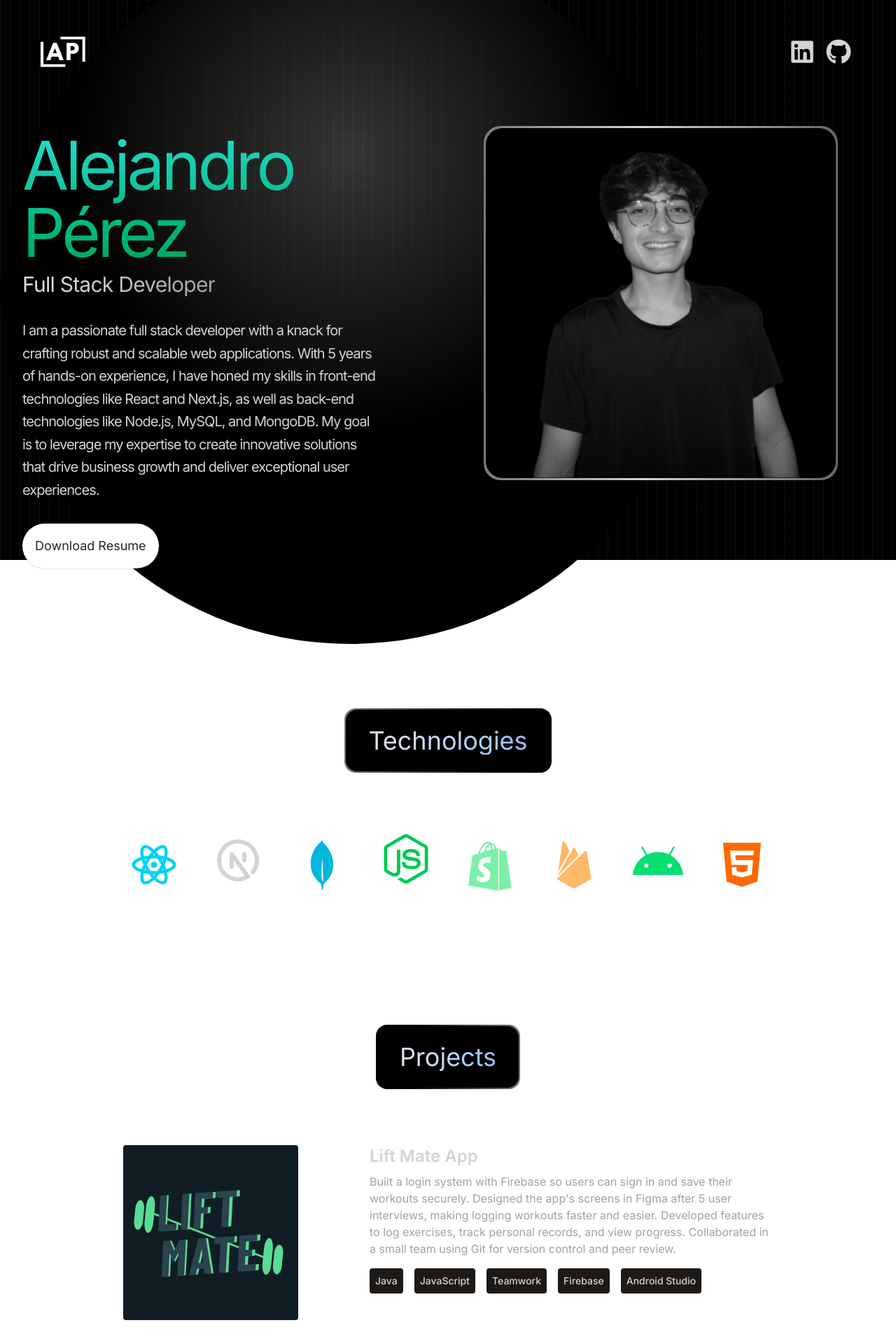
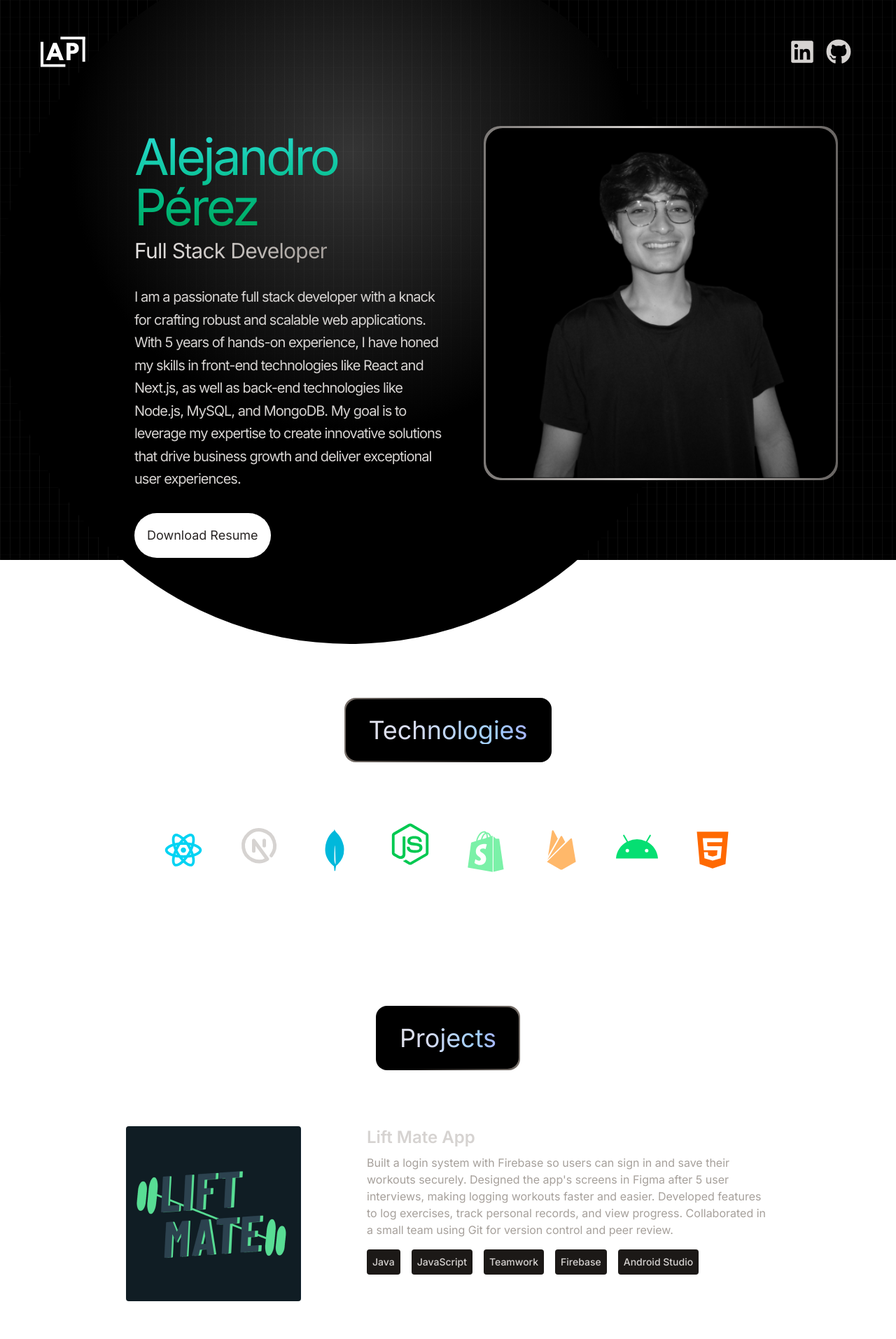
Before and after one commit to aperezro/Alejandro, a React (Vite) app: page / in a window 1280 px wide. Shown: the top 1913 px of the page at 70% size. Built offline with nearby package versions, Linux system fonts and the light colour scheme; grey boxes are pictures that could not be loaded.

Commit message:
animation

```diff
--- a/src/App.jsx
+++ b/src/App.jsx
@@ -19,7 +19,7 @@ const App = () => {
 
 
 
-      <div className="container mx-auto px-8">
+      <div className="container mx-auto px-4 sm:px-8 max-w-full overflow-hidden">
         <Navbar />
         <Hero />
         <Technologies />
--- a/src/components/Experience.jsx
+++ b/src/components/Experience.jsx
@@ -1,19 +1,31 @@
 import { EXPERIENCES } from "../constants";
+import { motion } from "framer-motion";
 
 const Experience = () => {
   return (
     <div className="pb-4 px-4"> {/* add side padding on mobile */}
-      <div className="my-20 flex justify-center">
+      <motion.div
+        className="my-20 flex justify-center"
+        whileInView={{ opacity: 1, y: 0 }}
+        initial={{ opacity: 0, y: 100 }}
+        transition={{ duration: 1.5 }}
+      >
         <div className="relative rounded-2xl p-[2px] bg-gradient-to-r from-stone-500 to-black">
           <div className="rounded-2xl bg-black px-8 py-6 text-center">
             <h2 className="animated-stone-gradient-text text-4xl">Experience</h2>
           </div>
         </div>
-      </div>
+      </motion.div>
 
       <div>
         {EXPERIENCES.map((experience, index) => (
-          <div key={index} className="mb-8 flex flex-wrap lg:justify-center">
+          <motion.div
+            key={index}
+            className="mb-8 flex flex-wrap lg:justify-center"
+            whileInView={{ opacity: 1, x: 0 }}
+            initial={{ opacity: 0, x: index % 2 === 0 ? -100 : 100 }}
+            transition={{ duration: 1, delay: index * 0.2 }}
+          >
             <div className="w-full lg:w-1/4">
               <p className="mb-2 text-sm text-stone-400">{experience.year}</p>
             </div>
@@ -30,16 +42,18 @@ const Experience = () => {
               {/* Wrap chips and prevent horizontal overflow */}
               <div className="mt-4 flex flex-wrap gap-2 break-words">
                 {experience.technologies.map((tech, i) => (
-                  <span
+                  <motion.span
                     key={i}
                     className="rounded bg-stone-900 px-2 py-1 text-sm font-medium text-stone-300"
+                    whileHover={{ scale: 1.05, backgroundColor: "#404040" }}
+                    transition={{ duration: 0.2 }}
                   >
                     {tech}
-                  </span>
+                  </motion.span>
                 ))}
               </div>
             </div>
-          </div>
+          </motion.div>
         ))}
       </div>
     </div>
--- a/src/components/Hero.jsx
+++ b/src/components/Hero.jsx
@@ -5,8 +5,8 @@ import { motion } from "framer-motion"
 
 const Hero = () => {
     return (
-        <div className="pb-4 lg:mb-36">
-            <div className="flex flex-wrap lg:flex-row-reverse">
+        <div className="pb-4 lg:mb-36 overflow-hidden">
+            <div className="flex flex-wrap lg:flex-row-reverse max-w-full">
 
                <div className="w-full lg:w-1/2">
   <div className="flex justify-center lg:p-8">
@@ -26,14 +26,14 @@ const Hero = () => {
 </div>
 
 
-                <div className="w-full lg:w-1/2">
+                <div className="w-full lg:w-1/2 min-w-0">
                     <motion.div
-                        className="flex flex-col items-center lg:items-start mt-10"
+                        className="flex flex-col items-center lg:items-start mt-10 max-w-full lg:ml-40"
                         initial={{ x: -100, opacity: 0 }}
                         animate={{ x: 0, opacity: 1 }}
                         transition={{ duration: 0.8, ease: "easeOut", delay: 0.2 }}
                     >
-                        <h2 className = "animated-gradient-text pb-2 text-4xl tracking-tighter lg:text-8xl">
+                        <h2 className = "animated-gradient-text pb-2 text-4xl tracking-tighter lg:text-6xl xl:text-7xl break-words">
                             Alejandro Pérez
                         </h2>
                         <span className="bg-gradient-to-r from-stone-200 to-stone-400 bg-clip-text
@@ -48,7 +48,7 @@ const Hero = () => {
                             target="_blank"
                             rel="noopener noreferrer"
                             download="Alejandro_Perez_Resume.pdf"
-                            className="bg-white rounded-full p-4.5 text-lg text-stone-800 mb-10 shadow-sm hover:shadow-[0_0_30px_rgba(255,255,255,0.5)] focus-visible:scale-105 relative overflow-hidden"
+                            className="bg-white rounded-full p-4.5 text-lg text-stone-800 mb-10 shadow-sm hover:shadow-[0_0_30px_rgba(255,255,255,0.5)] focus-visible:scale-105 relative overflow-hidden max-w-full"
                             whileHover="hover"
                             initial="initial"
                         >
--- a/src/components/Projects.jsx
+++ b/src/components/Projects.jsx
@@ -19,21 +19,21 @@ const Projects = () => {
         </div>
       </motion.div>
 
-      <div>
+      <div className="max-w-full overflow-hidden px-4">
         {PROJECTS.map((project, index) => (
-          <div key={index} className="mb-8 flex flex-wrap items-start gap-6 lg:gap-12 lg:justify-center">
+          <div key={index} className="mb-8 flex flex-wrap items-start gap-6 lg:gap-12 lg:justify-center max-w-full">
 
             <motion.div
             whileInView={{opacity: 1,x: 0 }}
             initial={{opacity: 0,x: -100 }}
             transition={{duration: 1}}
-            className="w-full lg:w-1/4 lg:pr-8">
+            className="w-full lg:w-1/4 lg:pr-8 min-w-0">
               <img
                 src={project.image}
                 alt={project.title}
                 width={250}
                 height={250}
-                className="mb-6 rounded"/>
+                className="mb-6 rounded max-w-full h-auto"/>
             </motion.div>
 
             <motion.div
@@ -41,7 +41,7 @@ const Projects = () => {
             initial={{opacity: 0,x: 100 }}
             transition={{duration: 1}}
 
-            className="w-full max-w-xl lg:w-3/4">
+            className="w-full max-w-xl lg:w-3/4 min-w-0">
             <h3 className="mb-2 font-semibold text-2xl">{project.title}</h3>
             <p className='mb-4 text-stone-400'>{project.description}</p>
             <div className="flex flex-wrap items-center gap-2">
--- a/src/components/Technologies.jsx
+++ b/src/components/Technologies.jsx
@@ -50,7 +50,7 @@ const Technologies = () => {
         whileInView={{opacity: 1,x: 0 }}
         initial={{opacity: 0,x: -100 }}
         transition={{duration: 1.5}}
-        className="flex flex-wrap items-center justify-center gap-4">
+        className="flex flex-wrap items-center justify-center gap-4 max-w-full overflow-hidden px-4">
 
             <motion.div
                 initial="initial"
@@ -58,7 +58,7 @@ const Technologies = () => {
                 variants={iconVariants(2.5)}
                 className="p-4" >
 
-                <RiReactjsLine className="text-7xl text-cyan-400" />
+                <RiReactjsLine className="text-5xl lg:text-6xl text-cyan-400" />
             </motion.div>
 
             <motion.div
@@ -66,7 +66,7 @@ const Technologies = () => {
                 animate="animate"
                 variants={iconVariants(2)}
                  className="p-4">
-                <TbBrandNextjs className="text-7xl" />
+                <TbBrandNextjs className="text-5xl lg:text-6xl" />
             </motion.div>
 
             <motion.div
@@ -74,7 +74,7 @@ const Technologies = () => {
             animate="animate"
             variants={iconVariants(2.5)}
             className="p-4">
-                <SiMongodb className="text-7xl text-cyan-500" />
+                <SiMongodb className="text-5xl lg:text-6xl text-cyan-500" />
             </motion.div>
 
 
@@ -83,7 +83,7 @@ const Technologies = () => {
             animate="animate"
                 variants={iconVariants(6)}
             className="p-4">
-                <FaNodeJs  className="text-7xl text-green-500" />
+                <FaNodeJs  className="text-5xl lg:text-6xl text-green-500" />
             </motion.div>
 
             <motion.div
@@ -91,7 +91,7 @@ const Technologies = () => {
             animate="animate"
             variants={iconVariants(4)}
             className="p-4">
-                <FaShopify  className="text-7xl text-green-300" />
+                <FaShopify  className="text-5xl lg:text-6xl text-green-300" />
             </motion.div>
 
             <motion.div
@@ -99,7 +99,7 @@ const Technologies = () => {
             animate="animate"
             variants={iconVariants(2.5)}
             className="p-4">
-                <IoLogoFirebase  className="text-7xl text-orange-300" />
+                <IoLogoFirebase  className="text-5xl lg:text-6xl text-orange-300" />
             </motion.div>
 
             <motion.div
@@ -107,7 +107,7 @@ const Technologies = () => {
             animate="animate"
             variants={iconVariants(4.5)}
             className="p-4">
-                <FaAndroid  className="text-7xl text-green-400" />
+                <FaAndroid  className="text-5xl lg:text-6xl text-green-400" />
             </motion.div>
 
             <motion.div
@@ -115,7 +115,7 @@ const Technologies = () => {
             animate="animate"
             variants={iconVariants(2.5)}
             className="p-4">
-                <FaHtml5  className="text-7xl text-orange-500" />
+                <FaHtml5  className="text-5xl lg:text-6xl text-orange-500" />
             </motion.div>
 
 
--- a/src/index.css
+++ b/src/index.css
@@ -4,6 +4,15 @@
 
 :root {
   font-family: 'Inter', sans-serif;
+}
+
+* {
+  box-sizing: border-box;
+}
+
+html, body {
+  overflow-x: hidden;
+  max-width: 100vw;
 }
 
 
```
